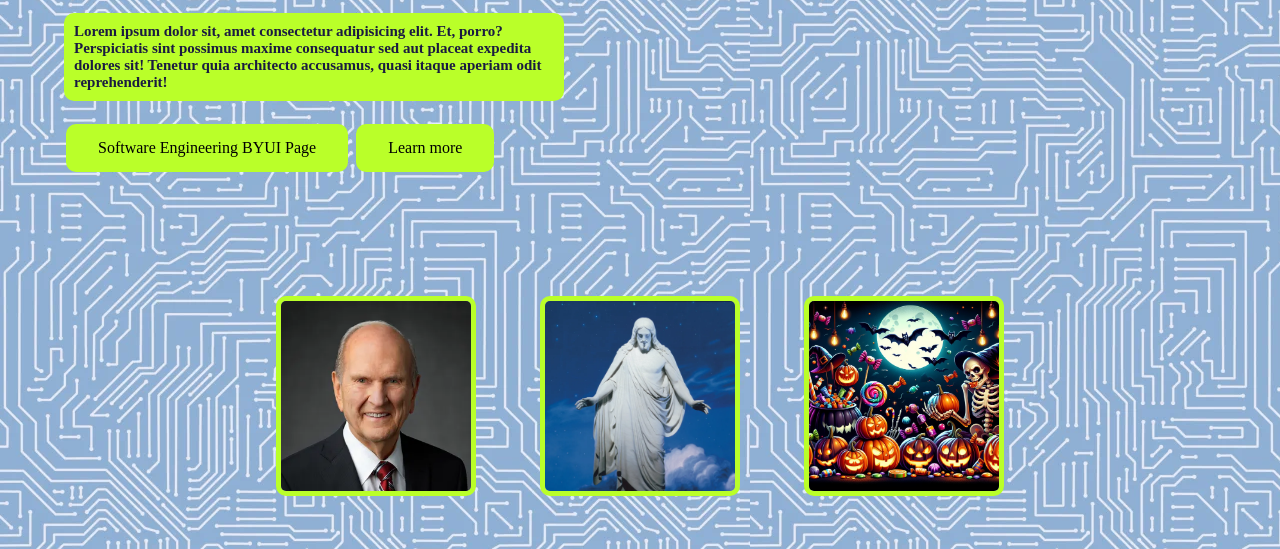
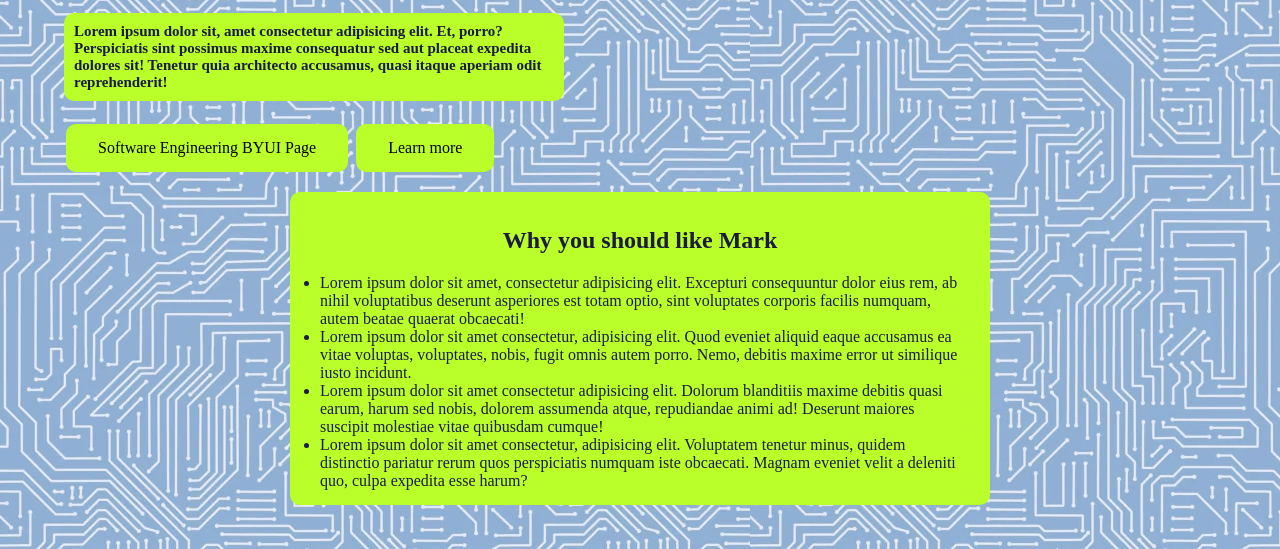
Before and after one commit to HawtonMAJ/Programs, a plain HTML site: page WDD 130 Programs/index.html in a window 1280 px wide. Shown: the part 403-952 px from the top of the page. Drawn offline with Linux system fonts and the light colour scheme.

Commit message:
Small update to Portal Page Html and CSS

```diff
--- a/WDD 130 Programs/index.html
+++ b/WDD 130 Programs/index.html
@@ -19,6 +19,7 @@
             <a href="/WDD 130 Programs/personal_page/index.html" target="_blank">Personal Page</a>
         </nav>
     </header>
+    <main>
         <div class="hero">
             <h1>Mark Hawton</h1>
             <h1>Software Engineering</h1>
@@ -28,6 +29,13 @@
             <!-- link to my personal page -->
             <a href="/WDD 130 Programs/personal_page/profile.html" target="_blank" class="herobutton">Learn more</a>
         </div>
+        <ul>
+            <h2>Why you should like Mark</h2>
+            <li>Lorem ipsum dolor sit amet, consectetur adipisicing elit. Excepturi consequuntur dolor eius rem, ab nihil voluptatibus deserunt asperiores est totam optio, sint voluptates corporis facilis numquam, autem beatae quaerat obcaecati!</li>
+            <li>Lorem ipsum dolor sit amet consectetur, adipisicing elit. Quod eveniet aliquid eaque accusamus ea vitae voluptas, voluptates, nobis, fugit omnis autem porro. Nemo, debitis maxime error ut similique iusto incidunt.</li>
+            <li>Lorem ipsum dolor sit amet consectetur adipisicing elit. Dolorum blanditiis maxime debitis quasi earum, harum sed nobis, dolorem assumenda atque, repudiandae animi ad! Deserunt maiores suscipit molestiae vitae quibusdam cumque!</li>
+            <li>Lorem ipsum dolor sit amet consectetur, adipisicing elit. Voluptatem tenetur minus, quidem distinctio pariatur rerum quos perspiciatis numquam iste obcaecati. Magnam eveniet velit a deleniti quo, culpa expedita esse harum?</li>
+        </ul>
         <!-- Ice Challenges -->
         <div class="challenges">
             <a  href="/WDD 130 Programs/ice/prophet_cards/nelson.html" id="nelsoncontainer" target="_blank"><img src="/WDD 130 Programs/ice/prophet_cards/images/russell_nelson.png" alt="President Russell M Nelson" id="nelson"></a>
@@ -37,6 +45,7 @@
             <h4 id="apostlestext">Lorem ipsum dolor sit amet consectetur adipisicing elit. Sed provident, enim aliquid recusandae ipsam impedit. Corporis sint debitis illum labore, minima non, laborum eveniet voluptates sapiente provident nam aliquid commodi.</h4>
             <h4 id="halloweentext">Lorem ipsum dolor sit amet consectetur adipisicing elit. Sed provident, enim aliquid recusandae ipsam impedit. Corporis sint debitis illum labore, minima non, laborum eveniet voluptates sapiente provident nam aliquid commodi.</h4>
         </div>
+    </main>
     <footer>
         <!-- link to bio page -->
         <a href="/WDD 130 Programs/personal_page/index.html" target="_blank">Personal Projects</a>
--- a/WDD 130 Programs/styles/portal_style.css
+++ b/WDD 130 Programs/styles/portal_style.css
@@ -68,6 +68,19 @@ header{
 }
 .herobutton:hover{
     background-color: #6290c3;
+}
+ul{
+    background-color: #baff29;
+    border-radius: 10px;
+    width: 50vw;
+    justify-self: center;
+    padding-left: 30px;
+    padding-right: 30px;
+    padding-bottom: 15px;
+    padding-top: 15px;
+}
+ul h2{
+    text-align: center;
 }
 .challenges{
     margin-top: 15vh;
```
Lines whose indentation alone changed are shown as unchanged.
